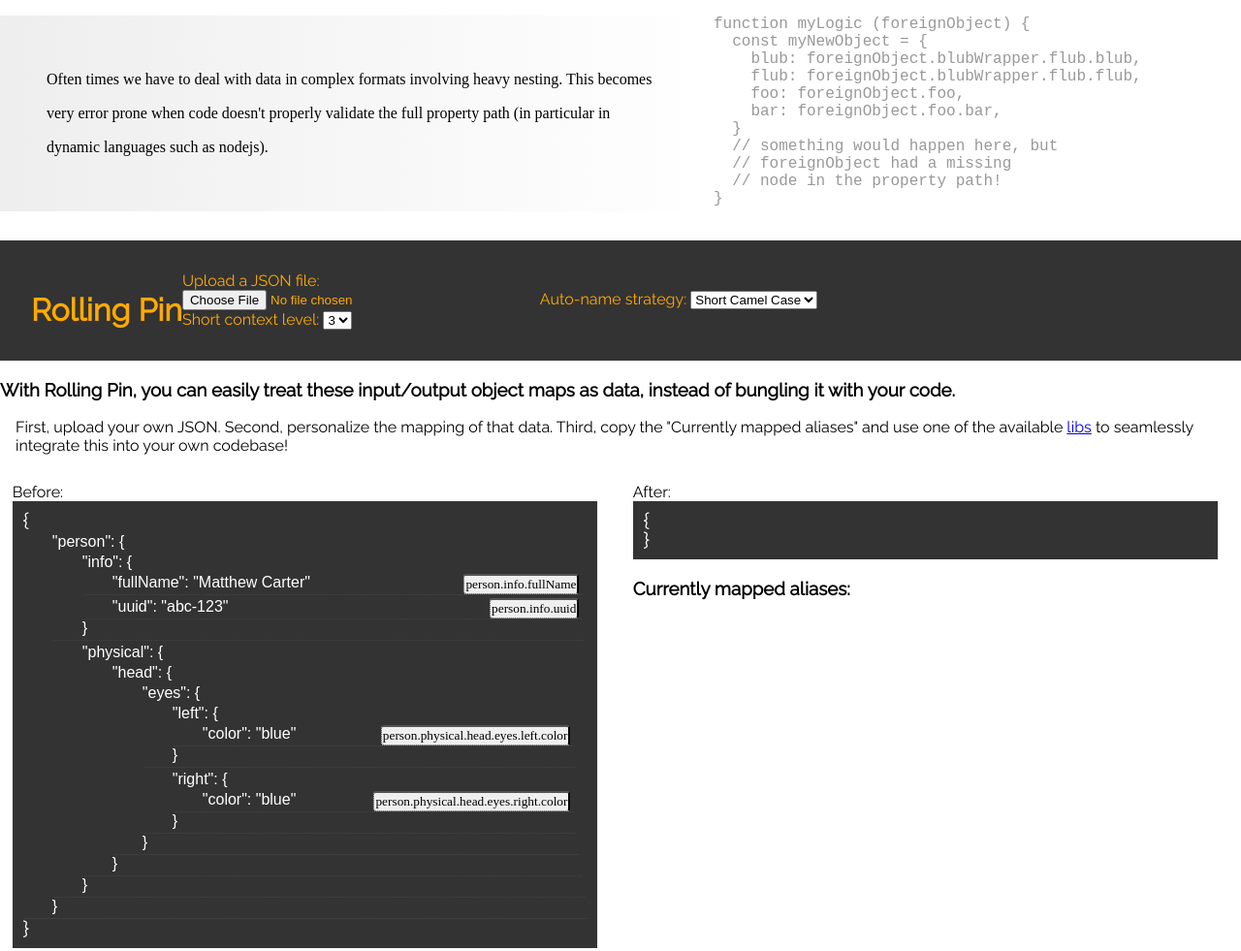
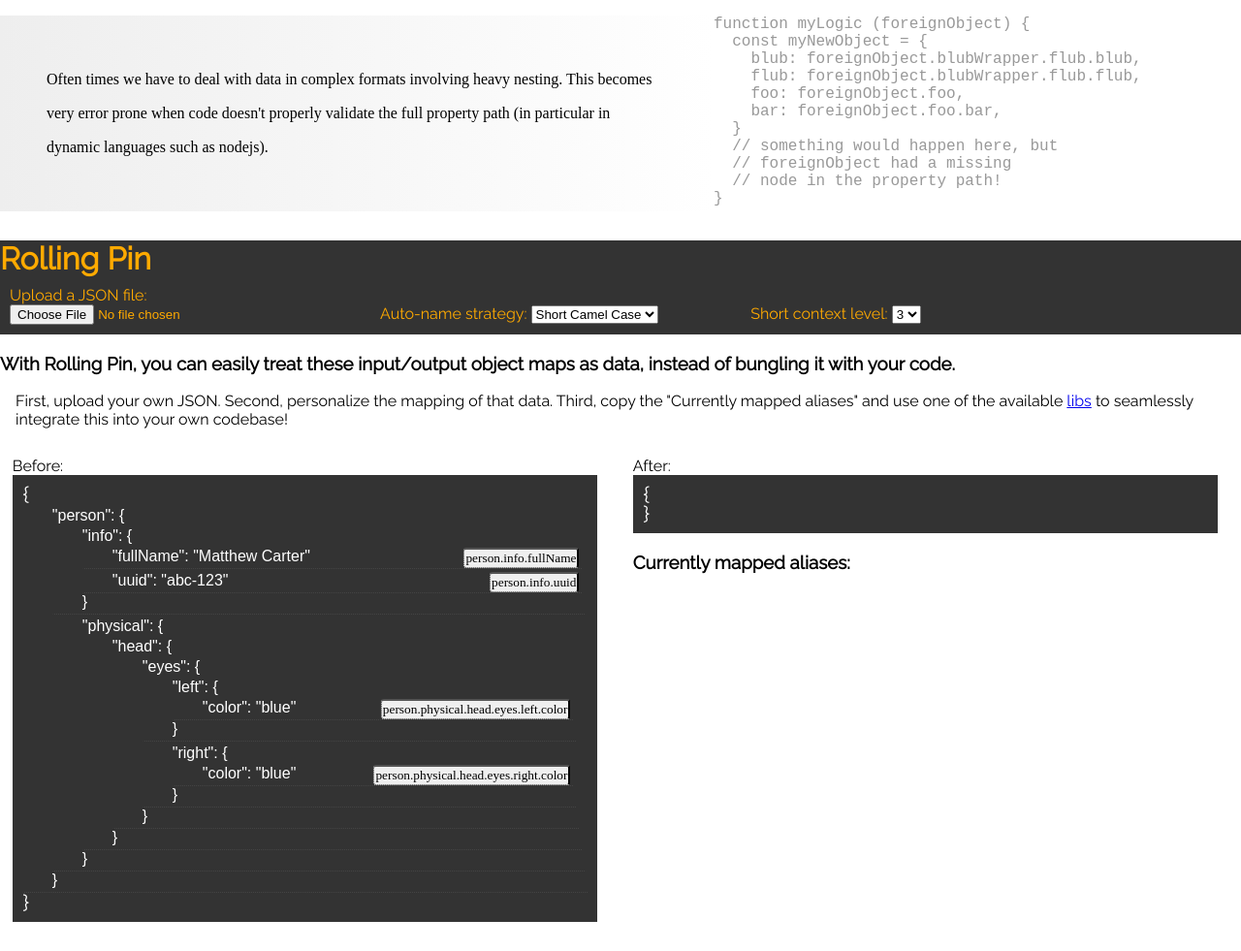
Before and after one commit to ahungry/rolling-pin, a website: page index.html in a window 1280 px wide. Shown: the whole page at 97% size. Drawn offline with Linux system fonts and the light colour scheme.

Commit message:
More css work

```diff
--- a/index.html
+++ b/index.html
@@ -32,9 +32,9 @@
 
     <br style="clear:both;" />
 
+    <h1>Rolling Pin</h1>
+
     <div id="menu">
-      <h1>Rolling Pin</h1>
-
       <div>
         Upload a JSON file: <input type="file" id="json-file">
       </div>
--- a/main.css
+++ b/main.css
@@ -92,11 +92,13 @@
 #menu {
   background: #333;
   color: #fa0;
-  padding: 2rem;
+  padding: 10px;
 }
 
-#menu h1 {
-  float: left;
+h1 {
+  background: #333;
+  color: #fa0;
+  margin: 0;
 }
 
 #menu div {
```
